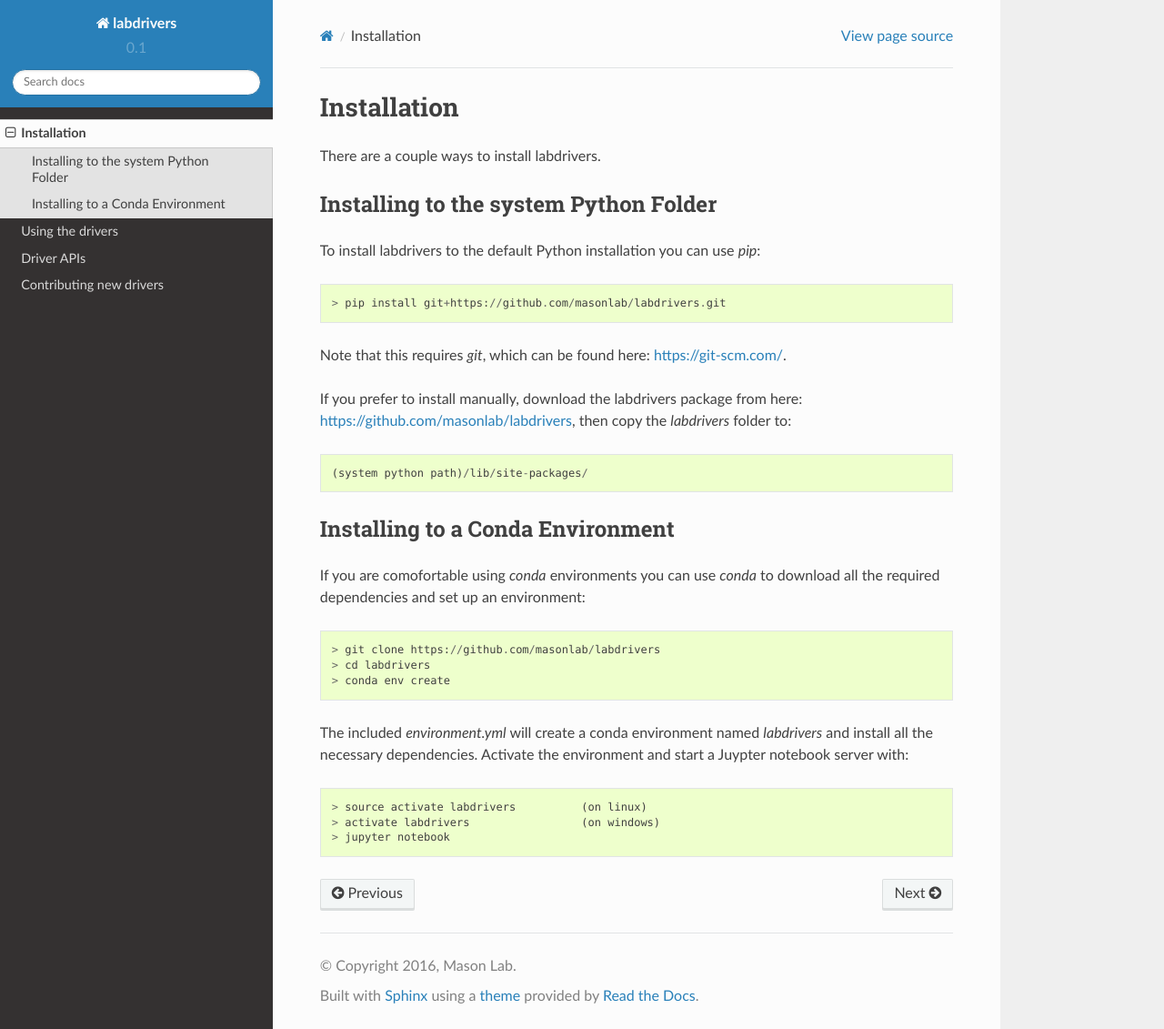
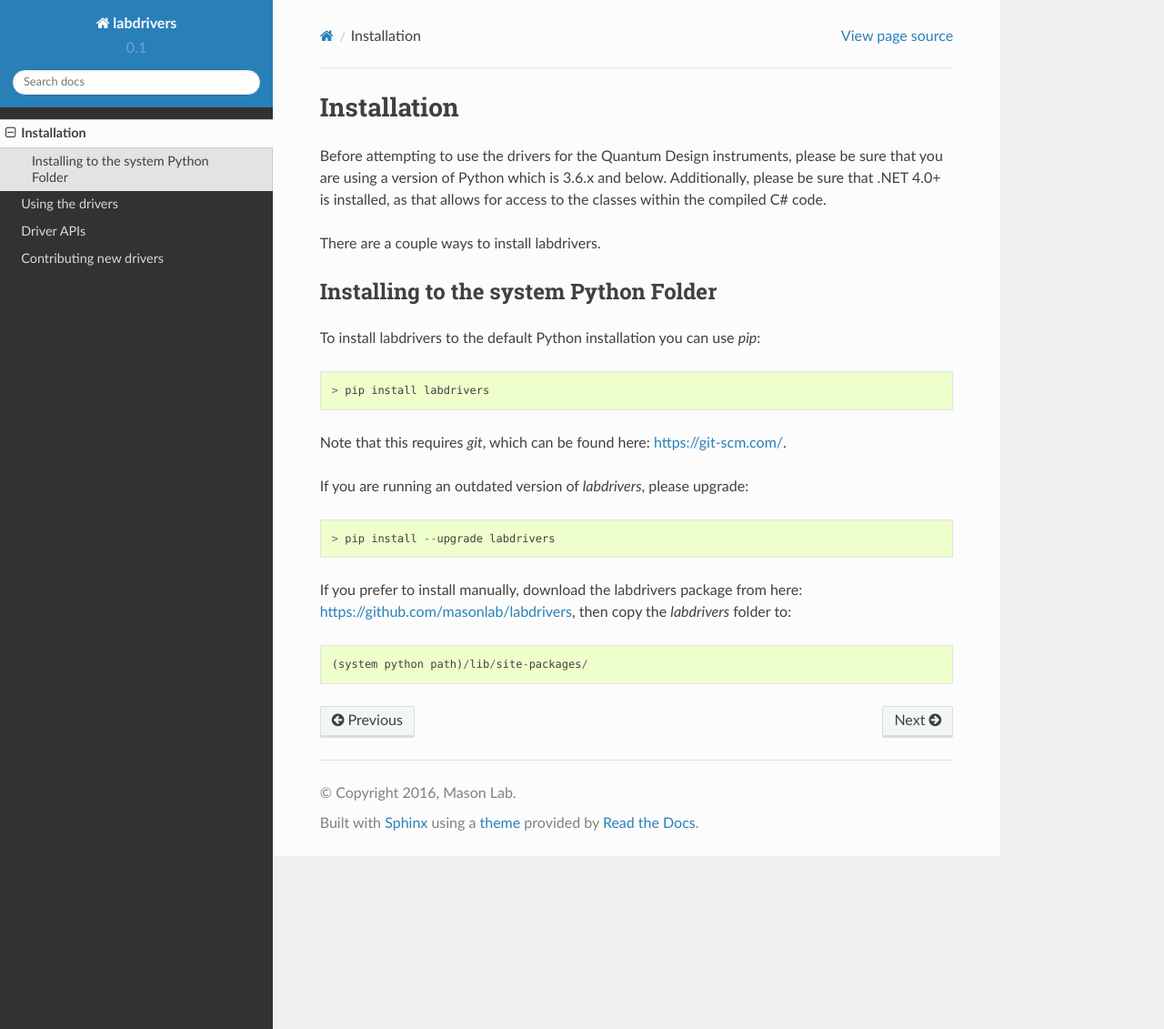
Before and after one commit to masonlab/labdrivers, a Sphinx documentation site: the page built from docs/installation.rst, in a window 1280 px wide and 1131 px high. Shown: the whole window at 91% size. Built offline with Sphinx 7.4.7 and the Read the Docs theme 2.0.0, drawn with Linux system fonts in a browser that asks for light colours.

```diff
--- a/docs/installation.rst
+++ b/docs/installation.rst
@@ -1,6 +1,11 @@
 ##############
 Installation
 ##############
+
+Before attempting to use the drivers for the Quantum Design instruments,
+please be sure that you are using a version of Python which is 3.6.x
+and below. Additionally, please be sure that .NET 4.0+ is installed,
+as that allows for access to the classes within the compiled C# code.
 
 There are a couple ways to install labdrivers.
 
@@ -10,32 +15,16 @@
 To install labdrivers to the default Python installation you
 can use `pip`::
 
-    > pip install git+https://github.com/masonlab/labdrivers.git
+    > pip install labdrivers
 
 Note that this requires `git`, which can be found here: https://git-scm.com/.
+
+If you are running an outdated version of `labdrivers`, please upgrade::
+
+    > pip install --upgrade labdrivers
 
 If you prefer to install manually, download the labdrivers package from
 here: https://github.com/masonlab/labdrivers, then copy the `labdrivers` folder
 to::
 
     (system python path)/lib/site-packages/
-
-
-Installing to a Conda Environment
----------------------------------
-
-If you are comofortable using `conda` environments you can use
-`conda` to download all the required dependencies and set up an environment::
-
-    > git clone https://github.com/masonlab/labdrivers
-    > cd labdrivers
-    > conda env create
-
-The included `environment.yml` will
-create a conda environment named `labdrivers` and install all
-the necessary dependencies. Activate the environment
-and start a Juypter notebook server with::
-
-    > source activate labdrivers          (on linux)
-    > activate labdrivers                 (on windows)
-    > jupyter notebook
--- a/docs/labdrivers.srs.rst
+++ b/docs/labdrivers.srs.rst
@@ -6,6 +6,6 @@
    :maxdepth: 2
 
 
-.. autoclass:: labdrivers.srs.sr830.sr830
+.. autoclass:: labdrivers.srs.sr830.Sr830
     :members:
     :undoc-members:
--- a/labdrivers/version.py
+++ b/labdrivers/version.py
@@ -3,7 +3,7 @@
 # Format expected by setup.py and doc/source/conf.py: string of form "X.Y.Z"
 _version_major = 0
 _version_minor = 9
-_version_micro = ''  # use '' for first of series, number for 1 and above
+_version_micro = 1  # use '' for first of series, number for 1 and above
 _version_extra = 'dev'
 # _version_extra = ''  # Uncomment this for full releases
 
```
Also changed, not shown: docs/contributing.rst (+9 -8 lines), 4 other files.
